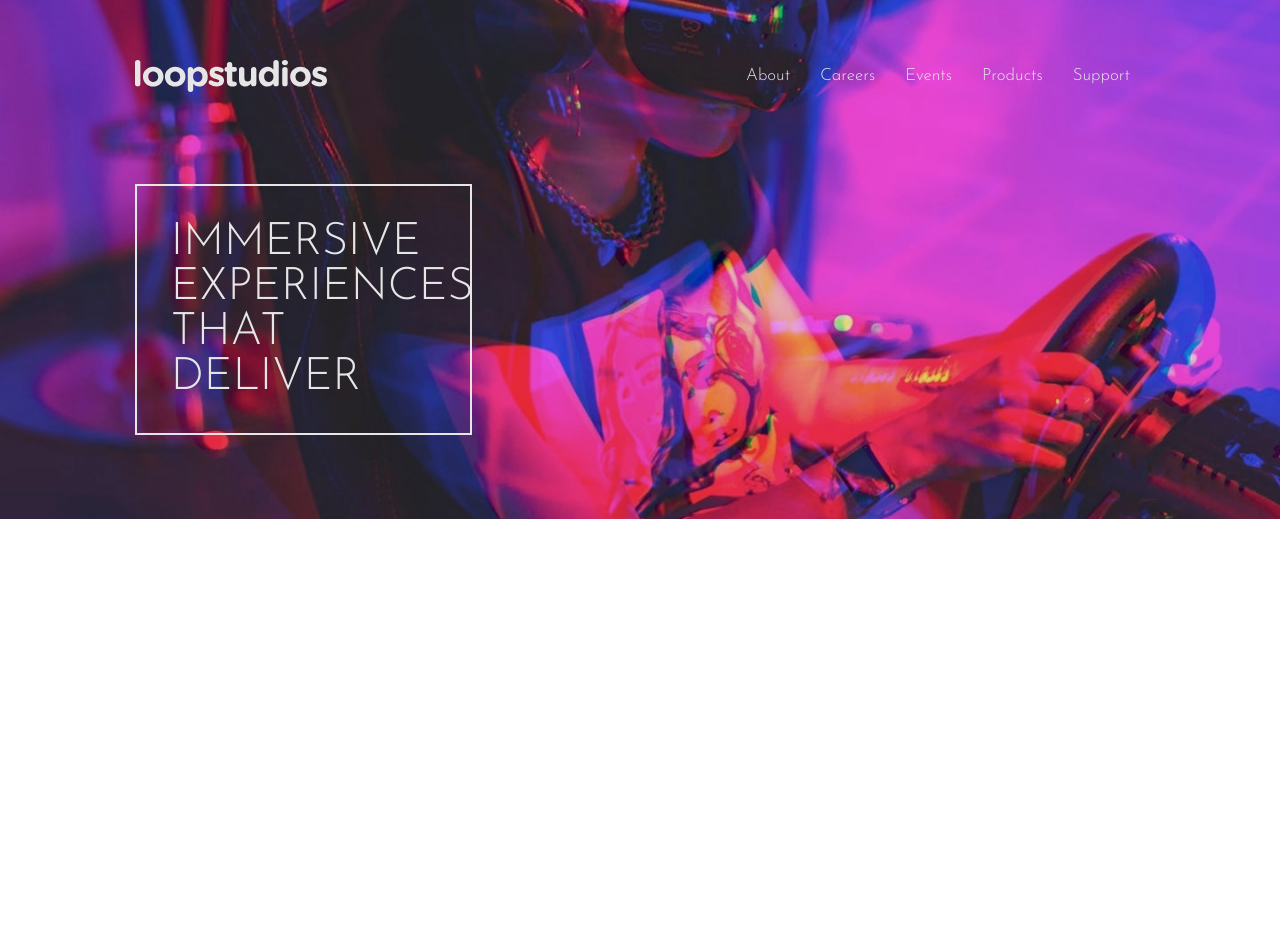
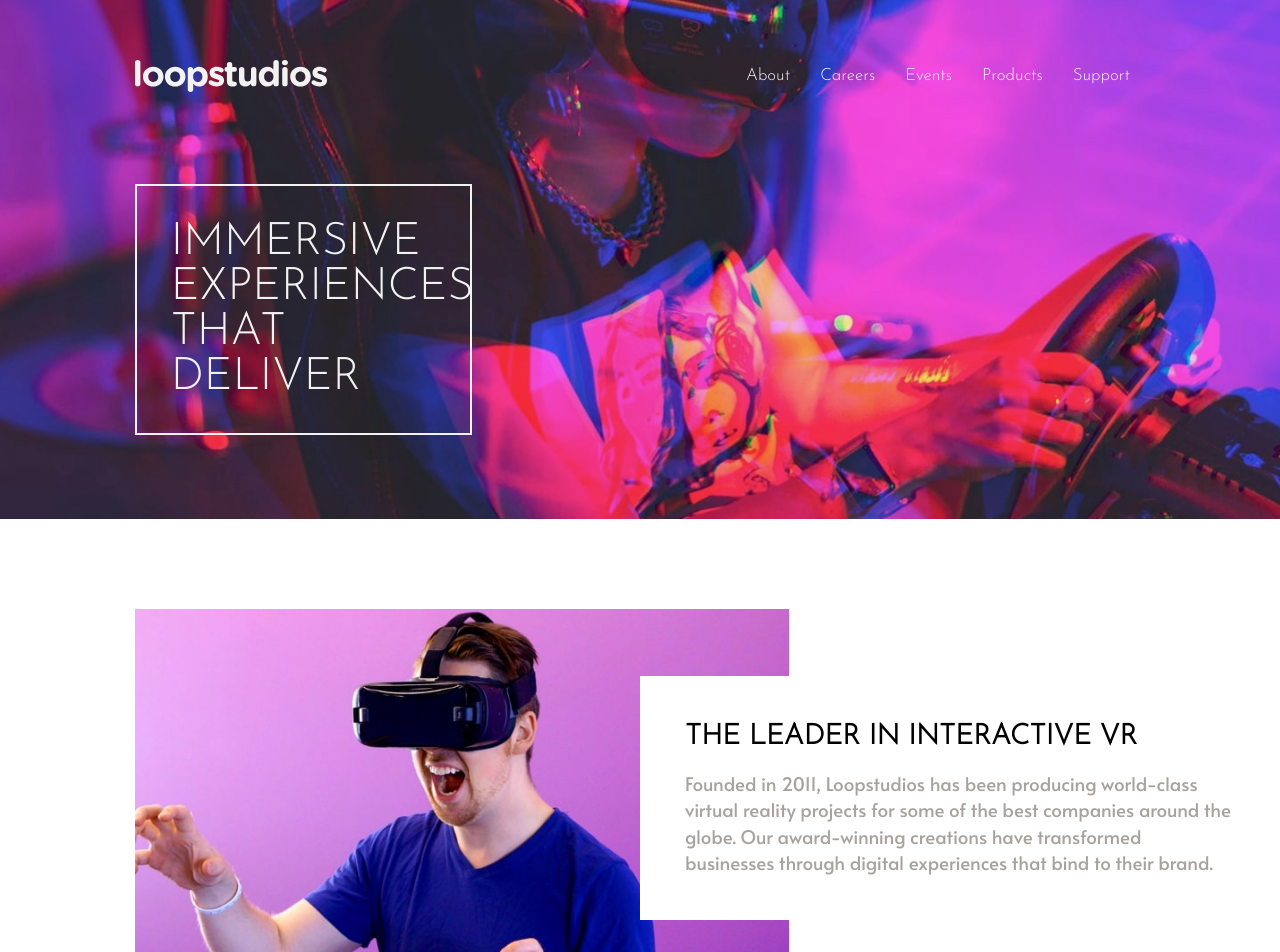
Before and after one commit to AslamtoIbrahim/loopstudios-landing-page-main, a Next.js app: page / in a window 1280 px wide. Shown: the top 952 px of the page. Before the commit the page ends 800 px from the top, so only its background shows below. Built offline with nearby package versions, Linux system fonts and the light colour scheme.

Commit message:
Added an intractive image and Card text

```diff
--- a/src/app/components/Header/Header.tsx
+++ b/src/app/components/Header/Header.tsx
@@ -20,7 +20,7 @@ const Header = () => {
   };
   return (
     <header
-      className={`md:brightness-90 md:bg-hero-desk bg-center bg-no-repeat bg-cover w-full
+      className={`md:brightness-95 md:bg-hero-desk bg-center bg-no-repeat bg-cover w-full
                 px-5 py-6 md:py-16 md:px-20 lg:px-24 xl:px-36
                 ${
                   menu
--- a/src/app/components/Header/NavItem.tsx
+++ b/src/app/components/Header/NavItem.tsx
@@ -1,12 +1,17 @@
 import React from "react";
 
 type props = {
-  key: React.Key | null | undefined;
   text: string;
 };
-const NavItem = ({ text, key }: props) => {
-  return <a className="text-white font-josefin text-lg mx-2 md:mx-3 lg:mx-4 cursor-pointer
-  relative hover:after:absolute hover:after:content-[''] hover:after:h-1 hover:after:w-8 hover:after:bg-white hover:after:left-1/4 hover:after:-bottom-4 " key={key}>{text}</a>;
+const NavItem = ({ text }: props) => {
+  return (
+    <a
+      className="text-white font-josefin text-lg mx-2 md:mx-3 lg:mx-4 cursor-pointer
+  relative hover:after:absolute hover:after:content-[''] hover:after:h-1 hover:after:w-8 hover:after:bg-white hover:after:left-1/4 hover:after:-bottom-4 "
+    >
+      {text}
+    </a>
+  );
 };
 
 export default NavItem;
--- /dev/null
+++ b/src/app/components/Main/Interactive.tsx
@@ -0,0 +1,18 @@
+import React from 'react'
+import Image from 'next/image'
+import interMobile from '../../../../public/pictures/images/mobile/image-interactive.jpg'
+import interDesktop from '../../../../public/pictures/images/desktop/image-interactive.jpg'
+
+const InteractiveImage = () => {
+  return (
+    <picture className='w-full'>
+        <source srcSet={interMobile.src}
+        media='(max-width:425px)'  />
+        <Image src={interDesktop} alt='interctive iamge'
+        width={654} height={448}/>
+
+    </picture>
+  )
+}
+
+export default InteractiveImage
--- /dev/null
+++ b/src/app/components/Main/LeaderCard.tsx
@@ -0,0 +1,19 @@
+import React from "react";
+
+const LeaderCard = () => {
+  return (
+    <div className="text-center p-8
+    md:text-start md:bg-white md:absolute md:right-0 md:-bottom-40 lg:-bottom-32 md:p-12 md:w-1/2">
+      <h1 className="font-josefin uppercase text-2xl font-semibold mb-4 lg:text-3xl">The leader in interactive VR</h1>
+
+      <p className="font-alata text-stone-400 lg:text-xl">
+        Founded in 2011, Loopstudios has been producing world-class virtual
+        reality projects for some of the best companies around the globe. Our
+        award-winning creations have transformed businesses through digital
+        experiences that bind to their brand.
+      </p>
+    </div>
+  );
+};
+
+export default LeaderCard;
--- a/src/app/components/Main/Main.tsx
+++ b/src/app/components/Main/Main.tsx
@@ -0,0 +1,14 @@
+import React from 'react'
+import InteractiveImage from './Interactive'
+import LeaderCard from './LeaderCard'
+
+const Main = () => {
+  return (
+    <div className='px-5 py-20 md:py-24 md:px-20 lg:px-24 xl:px-36'>
+      <InteractiveImage />
+      <LeaderCard />
+    </div>
+  )
+}
+
+export default Main
--- a/src/app/page.tsx
+++ b/src/app/page.tsx
@@ -1,9 +1,11 @@
 import Header from "./components/Header/Header";
+import Main from "./components/Main/Main";
 
 export default function Home() {
   return (
     <div>
       <Header />
+      <Main />
     </div>
   );
 }
```
